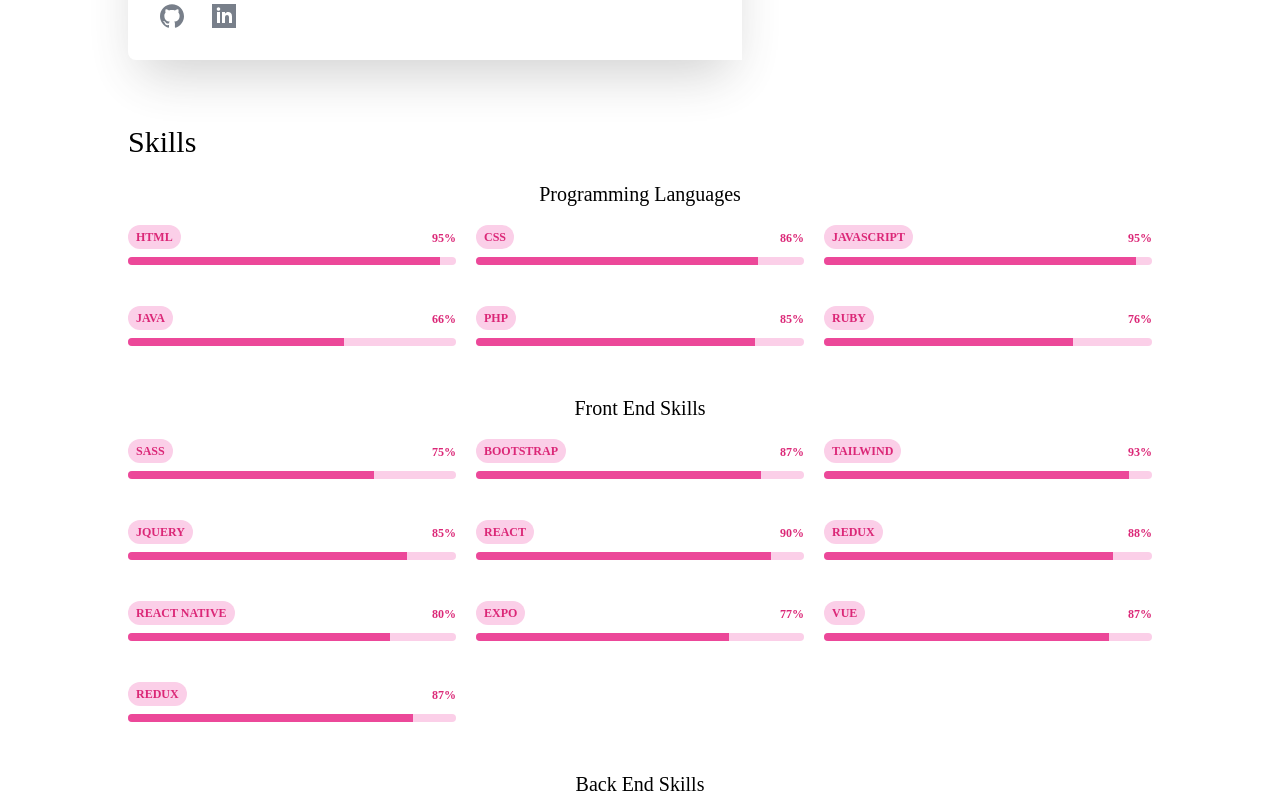
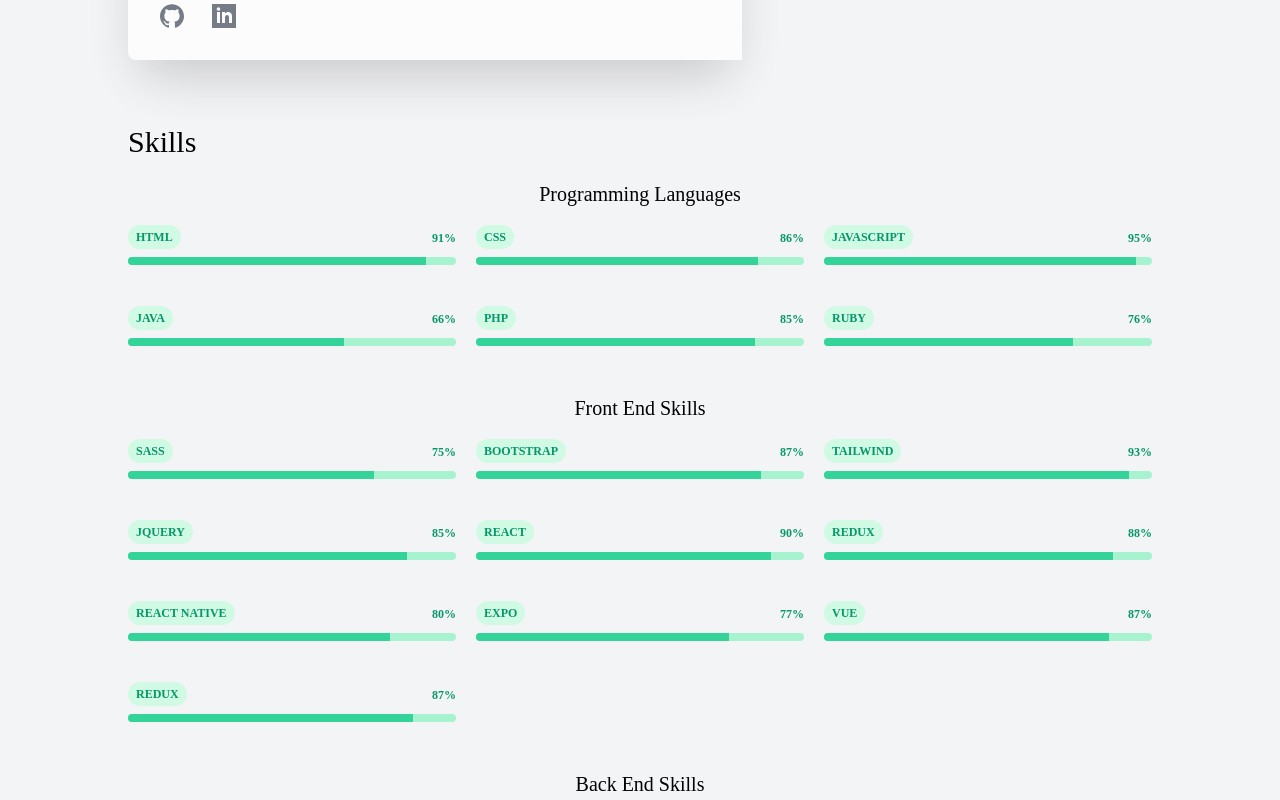
Before and after one commit to asraavisena/asraaavisena-cv, a React (Create React App) app: page / in a window 1280 px wide. Shown: the part 540-1340 px from the top of the page. Built offline with nearby package versions, Linux system fonts and the light colour scheme; a web font is replaced by a local one.

Commit message:
change style

```diff
--- a/src/App.js
+++ b/src/App.js
@@ -8,7 +8,7 @@ import store from "./store";
 function App() {
   return (
     <Provider store={store}>
-      <div>
+      <div className="bg-gray-100">
         <Navbar />
         <AboutMe />
         <Skills />
--- a/src/components/AboutMe/AboutMe.js
+++ b/src/components/AboutMe/AboutMe.js
@@ -3,11 +3,11 @@ import ProfilePic from "../../public/profile-pic.jpg";
 
 export default function AboutMe() {
   return (
-    <div className="max-w-5xl flex justify-center h-auto  flex-wrap mx-auto my-32 lg:my-16">
-      <div
-        id="profile"
-        className="w-full lg:w-3/5 rounded-lg lg:rounded-l-lg lg:rounded-r-none shadow-2xl bg-white opacity-75 mx-6 lg:mx-0 items-stretch "
-      >
+    <div
+      id="profile"
+      className="max-w-5xl flex justify-center h-auto flex-wrap mx-auto my-32 lg:my-16"
+    >
+      <div className="w-full lg:w-3/5 rounded-lg lg:rounded-l-lg lg:rounded-r-none shadow-2xl bg-white opacity-75 mx-6 lg:mx-0 items-stretch ">
         <div className="p-4 md:p-8 text-center lg:text-left flex-col h-full justify-between ">
           <h1 className="text-3xl font-bold pt-8 lg:pt-0">Asra Avisena</h1>
           <div className="mx-auto lg:mx-0 w-4/5 pt-3 border-b-2 border-green-500 opacity-25"></div>
--- a/src/components/Navbar/Navbar.js
+++ b/src/components/Navbar/Navbar.js
@@ -2,11 +2,11 @@ import React from "react";
 export default function Navbar() {
   // ! LATER: LOGO IMPLEMENT
   return (
-    <nav className="py-3 bg-red-600 flex justify-left">
+    <nav className="py-3 bg-green-600 flex justify-left sticky top-0 z-50">
       <ul className="flex mx-9">
         <li className="mr-6">
           <a
-            className="text-white uppercase text-lg font-bold hover:text-yellow-900 font-navbar "
+            className="text-white uppercase text-lg font-bold hover:text-green-300 hover:underline font-navbar "
             href="#profile"
           >
             About Me
@@ -14,7 +14,7 @@ export default function Navbar() {
         </li>
         <li className="mr-6">
           <a
-            className="text-white uppercase text-lg font-bold hover:text-yellow-900 font-navbar "
+            className="text-white uppercase text-lg font-bold hover:text-green-300 hover:underline font-navbar "
             href="#2"
           >
             Education
@@ -22,15 +22,15 @@ export default function Navbar() {
         </li>
         <li className="mr-6">
           <a
-            className="text-white uppercase text-lg font-bold hover:text-yellow-900 font-navbar "
-            href="#3"
+            className="text-white uppercase text-lg font-bold hover:text-green-300 hover:underline font-navbar "
+            href="#skills"
           >
             Skills
           </a>
         </li>
         <li className="mr-6">
           <a
-            className="text-white uppercase text-lg font-bold hover:text-yellow-900 font-navbar "
+            className="text-white uppercase text-lg font-bold hover:text-green-300 hover:underline font-navbar "
             href="#4"
           >
             Portofolio
--- a/src/components/Skill/Skill.js
+++ b/src/components/Skill/Skill.js
@@ -5,22 +5,22 @@ export default function ProgSkills(props) {
     <div className="relative pt-1">
       <div className="flex mb-2 items-center justify-between">
         <div>
-          <span className="text-xs font-semibold inline-block py-1 px-2 uppercase rounded-full text-pink-600 bg-pink-200">
+          <span className="text-xs font-semibold inline-block py-1 px-2 uppercase rounded-full text-green-600 bg-green-100">
             {props.skills.skills.name}
           </span>
         </div>
         <div className="text-right">
-          <span className="text-xs font-semibold inline-block text-pink-600">
+          <span className="text-xs font-semibold inline-block text-green-600">
             {props.skills.skills.rating}%
           </span>
         </div>
       </div>
-      <div className="overflow-hidden h-2 mb-4 text-xs flex rounded bg-pink-200">
+      <div className="overflow-hidden h-2 mb-4 text-xs flex rounded bg-green-200">
         <div
           style={{
             width: `${props.skills.skills.rating}%`,
           }}
-          className="shadow-none flex flex-col text-center whitespace-nowrap text-white justify-center bg-pink-500"
+          className="shadow-none flex flex-col text-center whitespace-nowrap text-white justify-center bg-green-400"
         ></div>
       </div>
     </div>
--- a/src/components/Skills/Skills.js
+++ b/src/components/Skills/Skills.js
@@ -12,7 +12,10 @@ export default function Skills() {
     };
   });
   return (
-    <div className="max-w-5xl flex h-auto flex-col flex-wrap mx-auto my-32 lg:my-16">
+    <div
+      id="skills"
+      className="max-w-5xl flex h-auto flex-col flex-wrap mx-auto "
+    >
       <h1 className="text-3xl mb-5">Skills</h1>
       <div className="flex-col justify-center mb-8">
         <h2 className="text-xl mb-3 text-center">Programming Languages</h2>
--- a/src/store/skills/reducer.js
+++ b/src/store/skills/reducer.js
@@ -5,7 +5,7 @@ const initialState = {
     {
       skills: {
         name: "html",
-        rating: 95,
+        rating: 91,
       },
     },
     {
```
